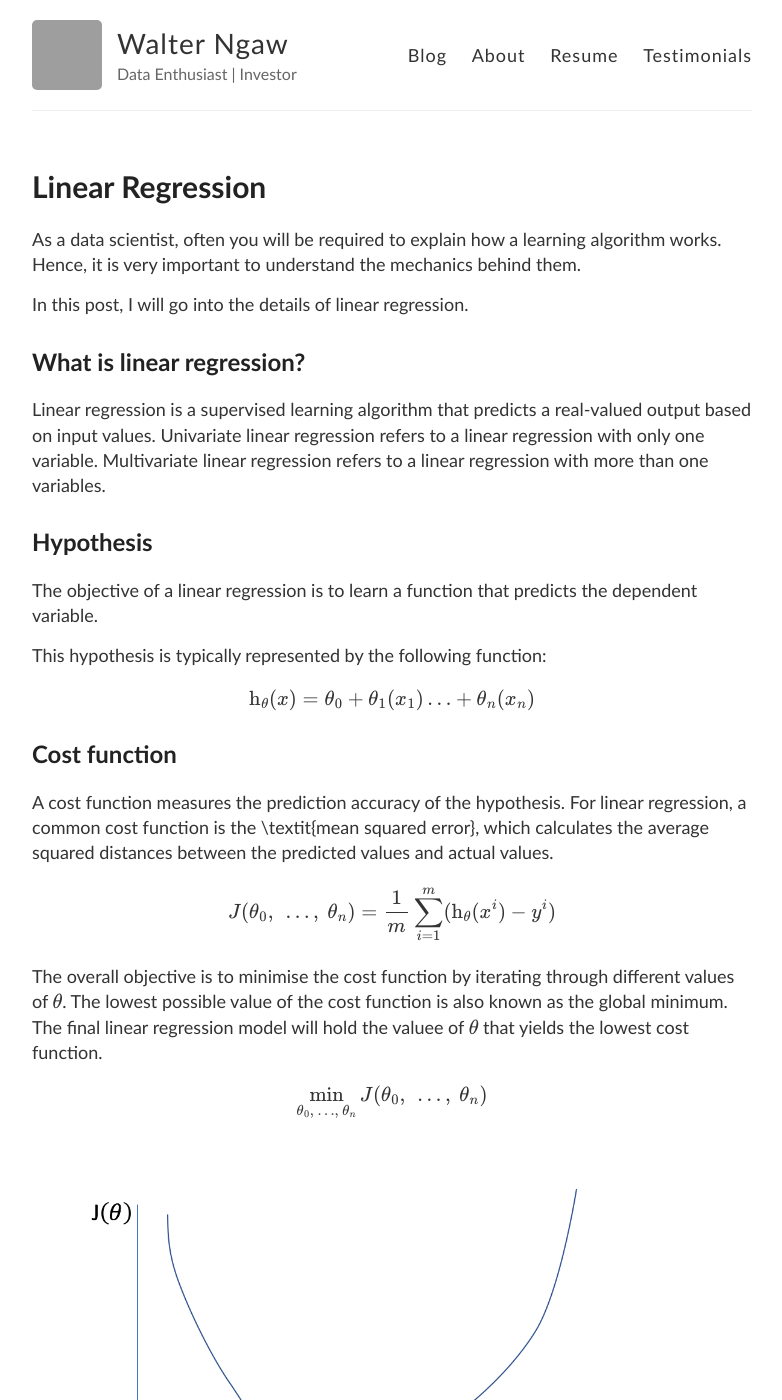
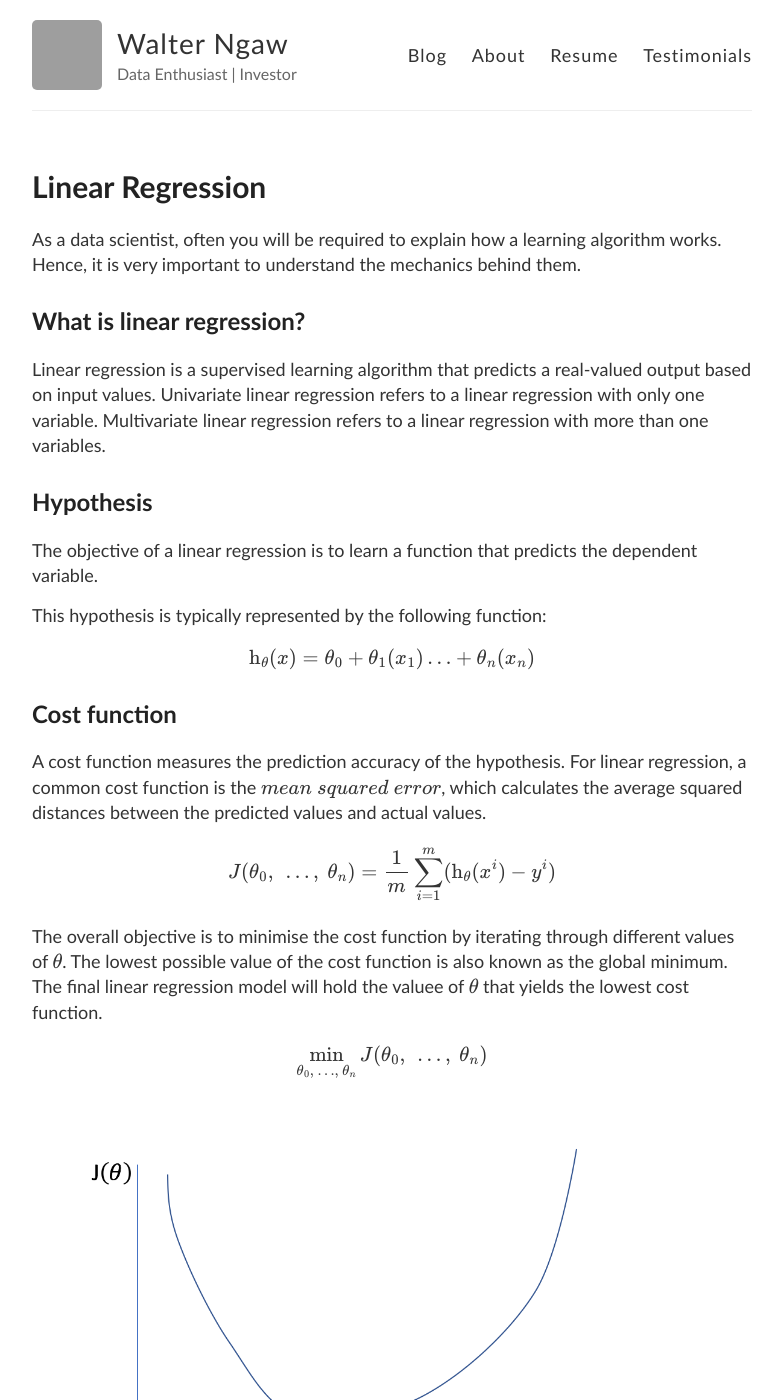
Before and after one commit to wngaw/wngaw.github.io, a Jekyll site: the page built from _posts/2019-04-07-linear-regression.md, in a window 1280 px wide and 1400 px high. Shown: the whole window, without its empty margins (248-1030 px from the left). Built offline with Jekyll 4.4.1, drawn with Linux system fonts in a browser that asks for light colours; formulas are drawn with MathJax 3; some of the changed text lies outside the part shown; grey boxes are pictures that could not be loaded.

Commit message:
correct spelling mistakes

```diff
--- a/_posts/2019-04-07-linear-regression.md
+++ b/_posts/2019-04-07-linear-regression.md
@@ -7,8 +7,6 @@
 ---
 
 As a data scientist, often you will be required to explain how a learning algorithm works. Hence, it is very important to understand the mechanics behind them.
-
-In this post, I will go into the details of linear regression.
 
 ## What is linear regression?
 
@@ -28,7 +26,7 @@
 
 ## Cost function
 
-A cost function measures the prediction accuracy of the hypothesis. For linear regression, a common cost function is the \textit{mean squared error}, which calculates the average squared distances between the predicted values and actual values.
+A cost function measures the prediction accuracy of the hypothesis. For linear regression, a common cost function is the $$\textit{mean squared error}$$, which calculates the average squared distances between the predicted values and actual values.
 
 $$
 \begin{align}
@@ -103,7 +101,7 @@
 \theta_n := \text{temp}_n
 $$
 
-By taking the derivitive of the cost function, we can find out which direction to move in order to reduce the cost function. The size of each step is determined by the learning rate $$\alpha$$.
+By taking the derivative of the cost function, we can find out which direction to move in order to reduce the cost function. The size of each step is determined by the learning rate $$\alpha$$.
 
 To understand this concept, suppose we have a cost function $$J(\theta_0)$$ with just one parameter to optimize.
 
```
